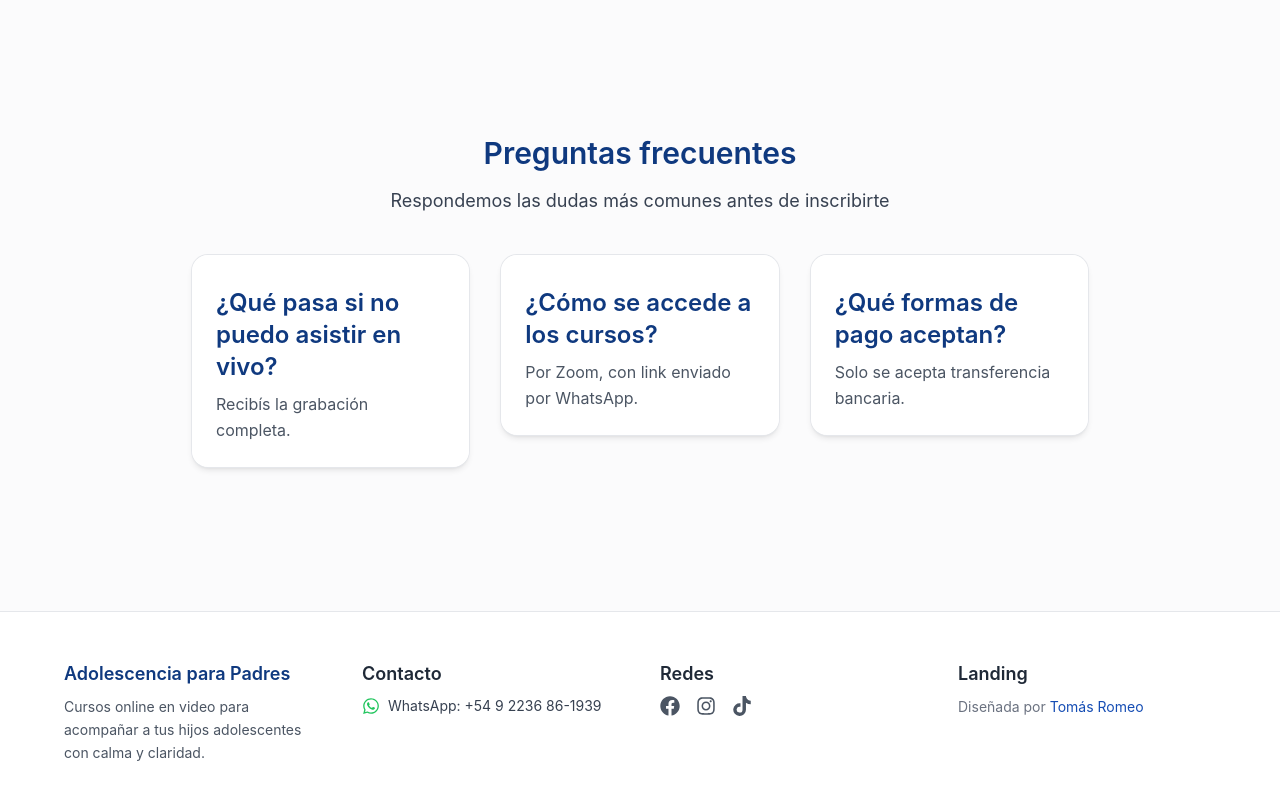
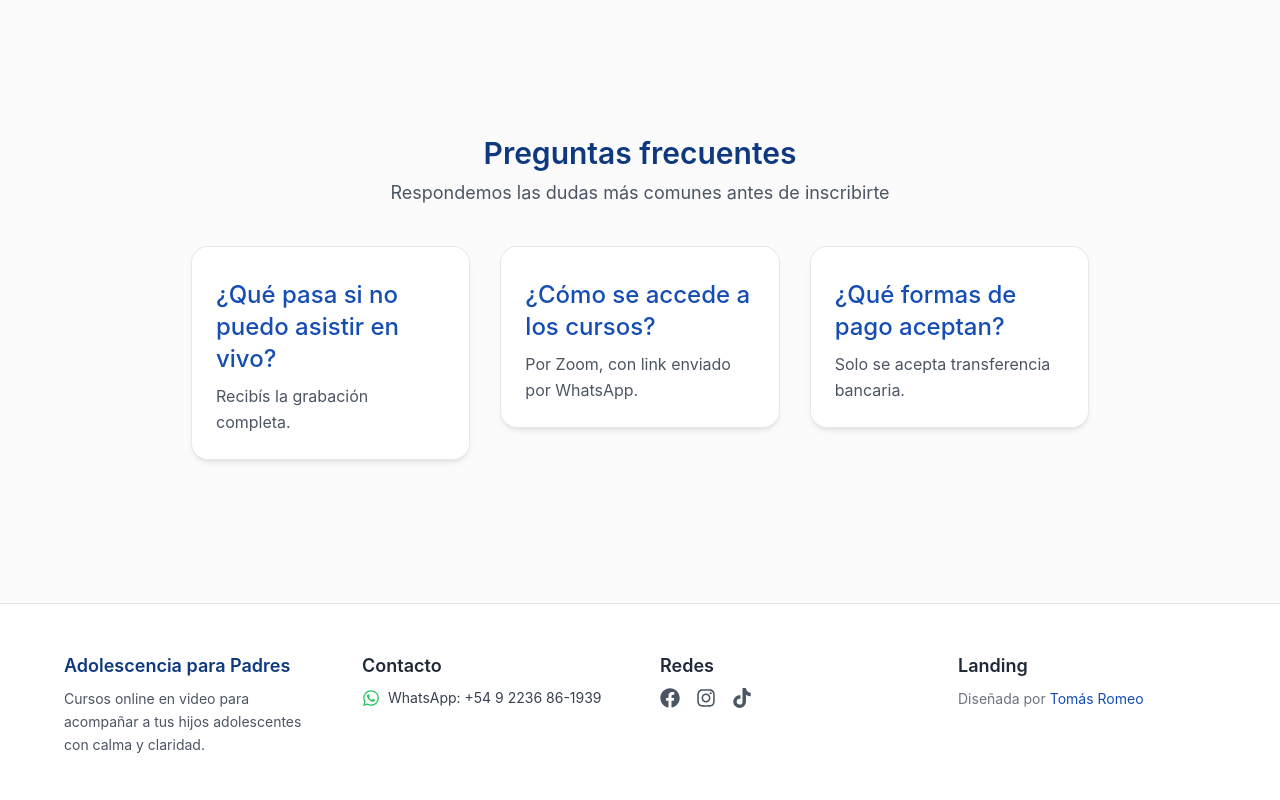
Before and after one commit to sekigan98/dram-adolescentes, a Next.js app: page / in a window 1280 px wide. Shown: the part 3293-4093 px from the top of the page. Built offline with nearby package versions, Linux system fonts and the light colour scheme.

Commit message:
Update FAQ.tsx

```diff
--- a/components/FAQ.tsx
+++ b/components/FAQ.tsx
@@ -10,17 +10,15 @@ export default function FAQ() {
   return (
     <section id="faq" className="section-y scroll-mt-32 px-4 sm:px-6 lg:px-8">
       <div className="max-w-4xl mx-auto text-center">
-        <h2 className="text-2xl sm:text-3xl font-semibold text-brand-800 mb-4">
-          Preguntas frecuentes
-        </h2>
-        <p className="text-base sm:text-lg text-gray-700 mb-10">
+        <h2>Preguntas frecuentes</h2>
+        <p className="subtitle mt-2 mb-10 max-w-prose mx-auto">
           Respondemos las dudas más comunes antes de inscribirte
         </p>
         <div className="grid gap-8 sm:grid-cols-2 lg:grid-cols-3">
           {faqs.map((f, i) => (
             <MotionFade key={f.title} delay={i * 0.1}>
               <div className="card p-6 text-center sm:text-left">
-                <h3 className="font-semibold text-brand-800">{f.title}</h3>
+                <h3>{f.title}</h3>
                 <p className="mt-2 text-gray-600">{f.desc}</p>
               </div>
             </MotionFade>
```
